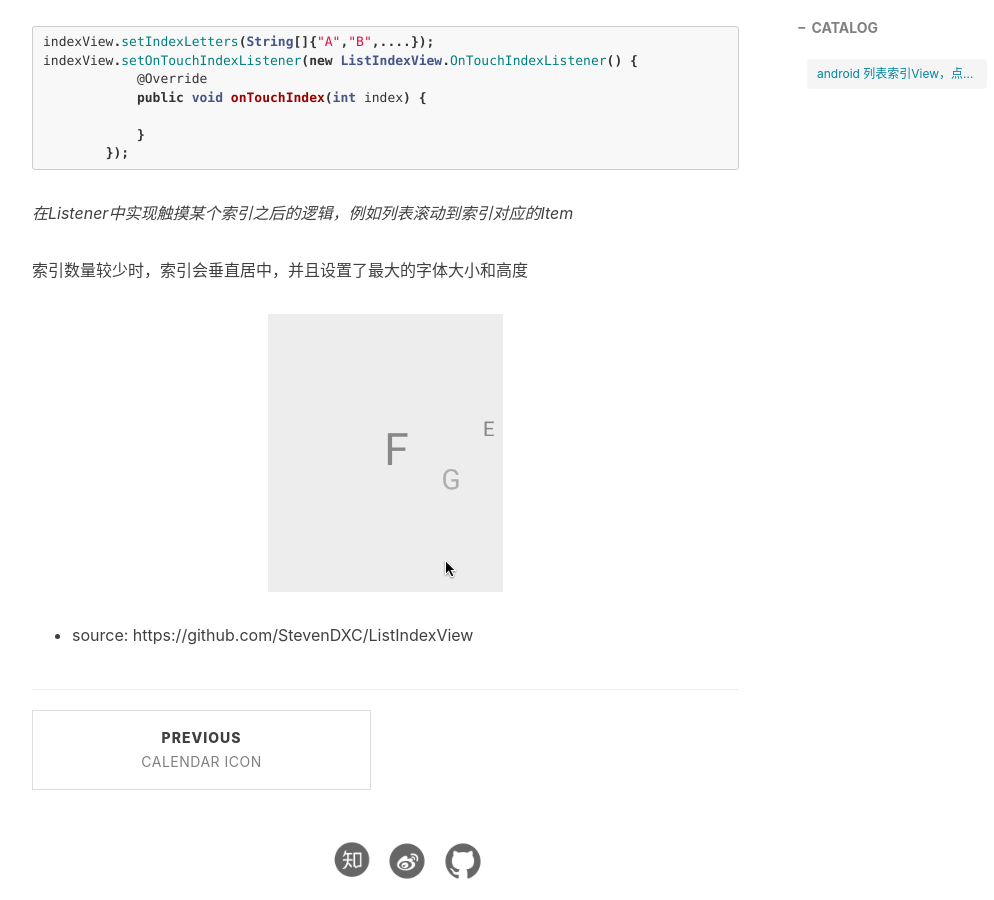
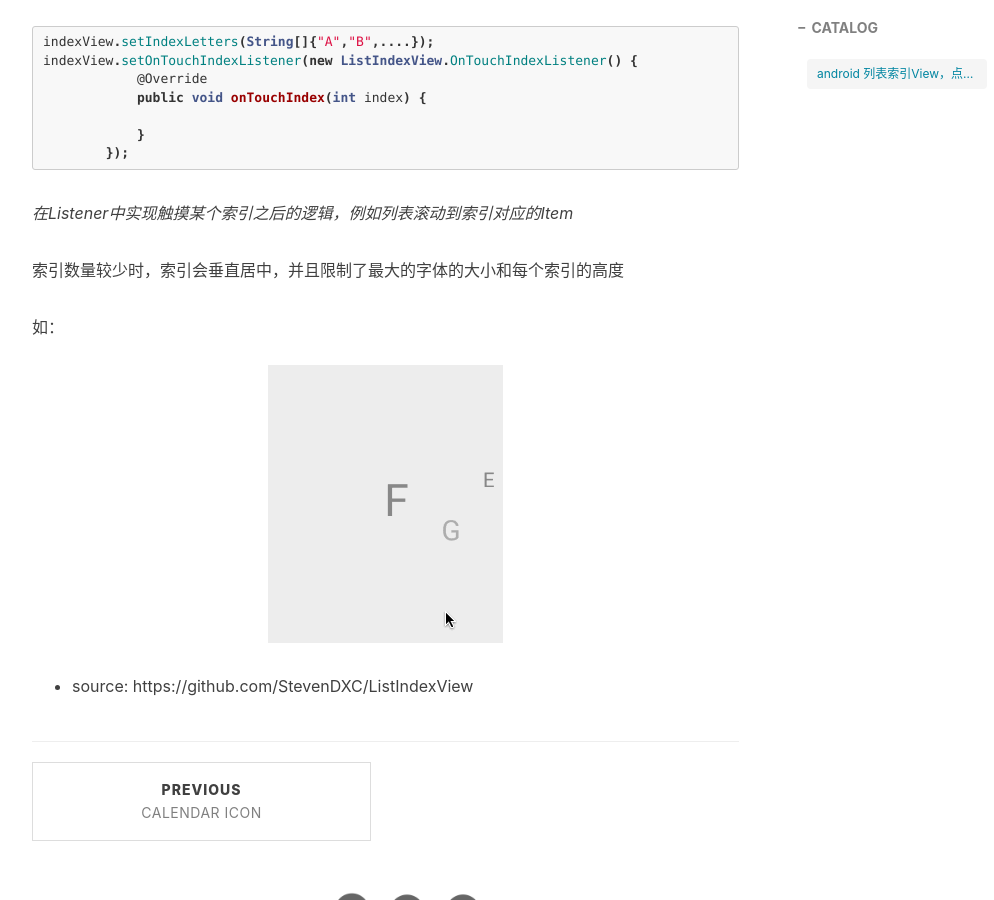
Before and after one commit to StevenDXC/Blog, a Jekyll site: the page built from _posts/2016-04-20-List_index_view.md, in a window 1280 px wide and 900 px high, scrolled down 1513 px. Shown: the whole window, without its empty margins (233-1227 px from the left). Built offline with Jekyll 4.4.1, drawn with Linux system fonts in a browser that asks for light colours; nearby versions of some CDN libraries; Markdown is read by kramdown in place of the engine named in the settings; comment, search, counter and statistics services are not loaded.

Commit message:
Update 2016-04-20-List_index_view.md

````diff
--- a/_posts/2016-04-20-List_index_view.md
+++ b/_posts/2016-04-20-List_index_view.md
@@ -24,6 +24,7 @@ tags:
         android:layout_height="match_parent"
         android:layout_gravity="right|center_vertical" />
 ```
+
 *索引view的宽度是match_parent*
 
 代码:
@@ -37,13 +38,18 @@ indexView.setOnTouchIndexListener(new ListIndexView.OnTouchIndexListener() {
             }
         });
 ```
+
 *在Listener中实现触摸某个索引之后的逻辑，例如列表滚动到索引对应的Item*
 
 
-索引数量较少时，索引会垂直居中，并且设置了最大的字体大小和高度
+索引数量较少时，索引会垂直居中，并且限制了最大的字体的大小和每个索引的高度
 
+
+如：
  ![image]({{ site.baseurl }}/img/post/list_index_view2.gif)
 
 
 
+
+
 * source: https://github.com/StevenDXC/ListIndexView
````
